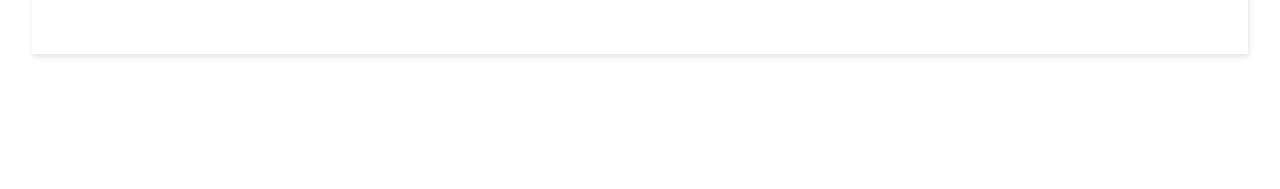
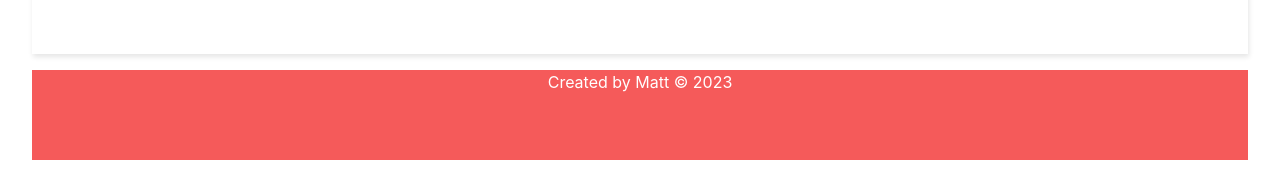
Before and after one commit to matthewkuria/mtaliiJournal, a React (Vite) app: page / in a window 1280 px wide. Shown: the part 1543-1732 px from the top of the page. Before the commit the page ends 1629 px from the top, so only its background shows below. Built offline with nearby package versions, Linux system fonts and the light colour scheme.

Commit message:
Added a footer to the project

```diff
--- a/src/App.css
+++ b/src/App.css
@@ -95,6 +95,11 @@ padding: 20px 10px;
   text-decoration-line: underline;
   padding: 20px;
 }
+.section--footer{
+  background-color:#F55A5A ;
+  height: 90px;
+  color: white;
+}
 @media (max-width:576px){
   nav{
     margin-top: 0;
--- a/src/App.jsx
+++ b/src/App.jsx
@@ -1,6 +1,7 @@
 import NavBar from './assets/NavBar'
 import Card from './assets/Card'
 import CardData from './CardData'
+import Footer from './assets/Footer'
 import './App.css'
 
 function App() {
@@ -18,6 +19,7 @@ function App() {
     <div>
     <NavBar />
     {cardElements}
+    <Footer />
     </div>
   )
 }
--- /dev/null
+++ b/src/assets/Footer.jsx
@@ -0,0 +1,10 @@
+import React from "react"
+
+export default function Footer(){
+    return(
+        <div className="section--footer">
+            <p>Created  by Matt &copy; 2023</p>
+        </div>
+
+    )
+}
```
